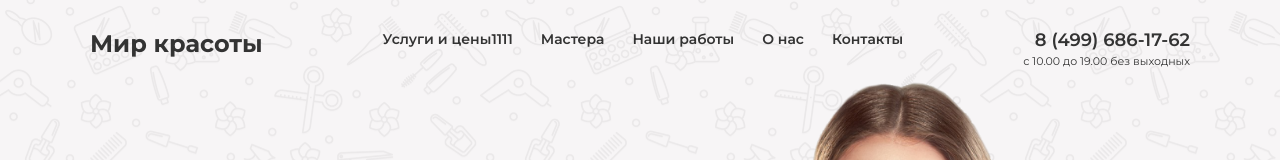
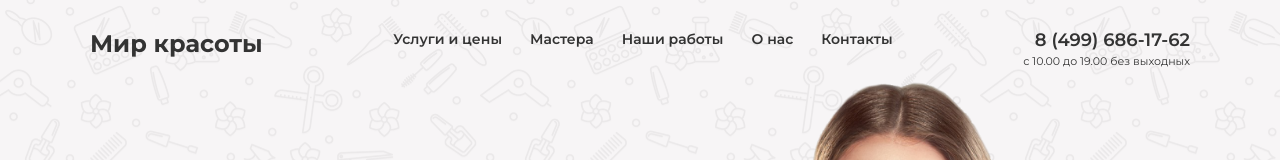
Before and after one commit to micruhca/exam, a plain HTML site: page index.html in a window 1280 px wide. Shown: the top 160 px of the page. Drawn offline with nearby package versions, Linux system fonts and the light colour scheme.

Commit message:
Update index.html

```diff
--- a/index.html
+++ b/index.html
@@ -20,7 +20,7 @@
 
 	                    <nav class="navigation">
 	                        <ul class="navigation__list">
-	                            <li class="navigation__item"><a href="#" class="navigation__link">Услуги и цены1111</a></li>
+	                            <li class="navigation__item"><a href="#" class="navigation__link">Услуги и цены</a></li>
 	                            <li class="navigation__item"><a href="#" class="navigation__link">Мастера</a></li>
 	                            <li class="navigation__item"><a href="#" class="navigation__link">Наши работы</a></li>
 	                            <li class="navigation__item"><a href="#" class="navigation__link">О нас</a></li>
```
